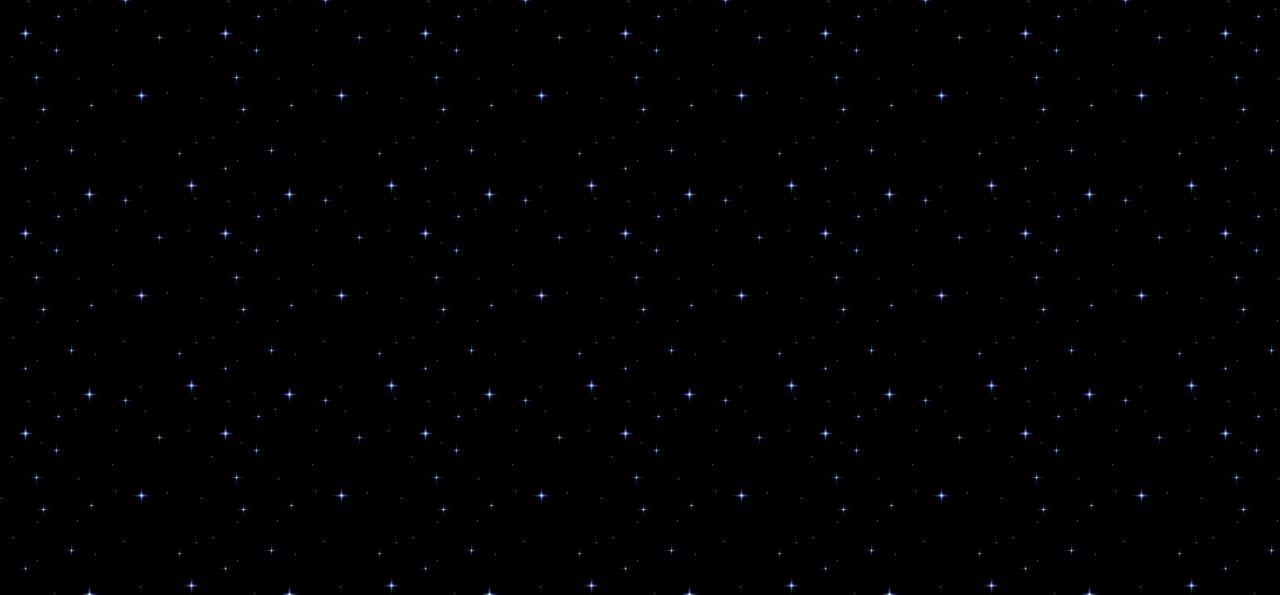
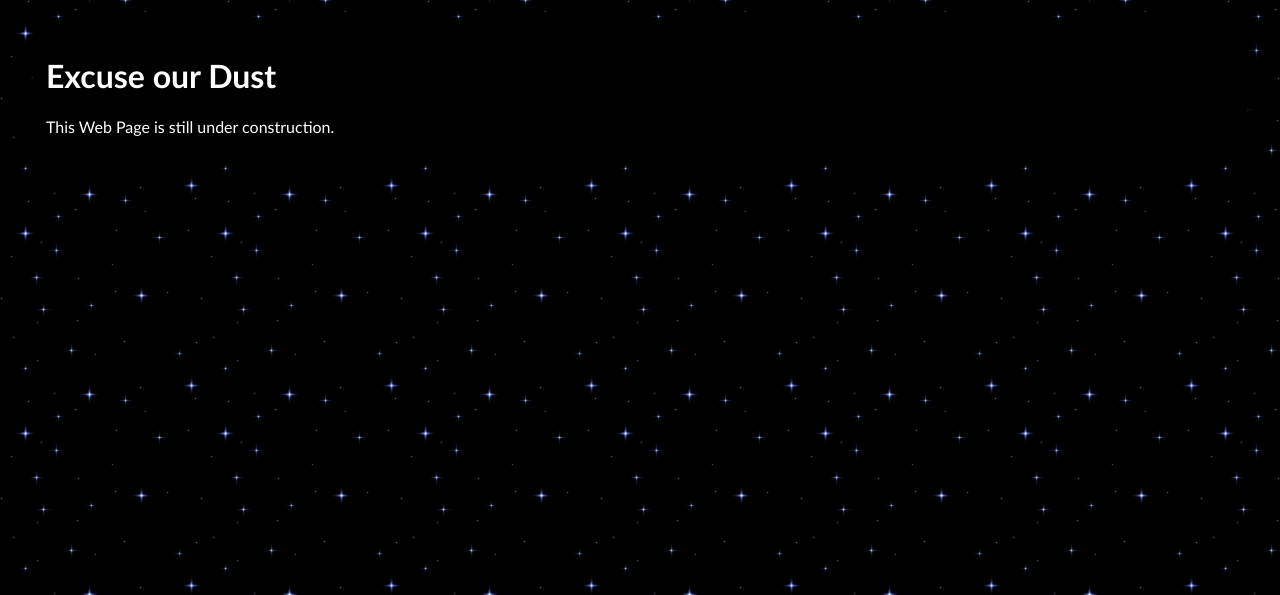
Before and after one commit to bemmett886/madisonav-website, a plain HTML site: page index.html in a window 1280 px wide. Shown: the part 205-800 px from the top of the page. Drawn offline with Linux system fonts and the light colour scheme.

Commit message:
added a construction banner on the main page

```diff
--- a/index.html
+++ b/index.html
@@ -23,6 +23,10 @@
     </div>
     </div>
 
+    <div class="policytext">
+        <h1>Excuse our Dust</h1>
+        <p>This Web Page is still under construction. </p>
+    </div>
 
 </body>
 
--- a/style.css
+++ b/style.css
@@ -59,7 +59,7 @@
         margin: 0.5rem 1rem;
         padding: 0.5rem 1rem;
         background-color: rgb(65, 0, 139);
-        font-family: 'Comic Sans MS';
+        font-family: 'Comic Sans MS', 'Trebuchet MS';
         border-radius: 25%;
     }
 
@@ -123,7 +123,7 @@
         margin: 0.5rem 1rem;
         padding: 0.5rem 1rem;
         background-color: rgb(65, 0, 139);
-        font-family: 'Comic Sans MS';
+        font-family: 'Comic Sans MS', 'Trebuchet MS';
         border-radius: 25%;
     }
 
@@ -140,7 +140,7 @@
         color: white;
         margin-left: 2%;
         margin-right: 2%;
-        padding: .5%;
+        padding: 1%;
         background-color: black;
-        font-family: 'Comic Sans MS';
+        font-family: 'Trebuchet MS';
     }
```
